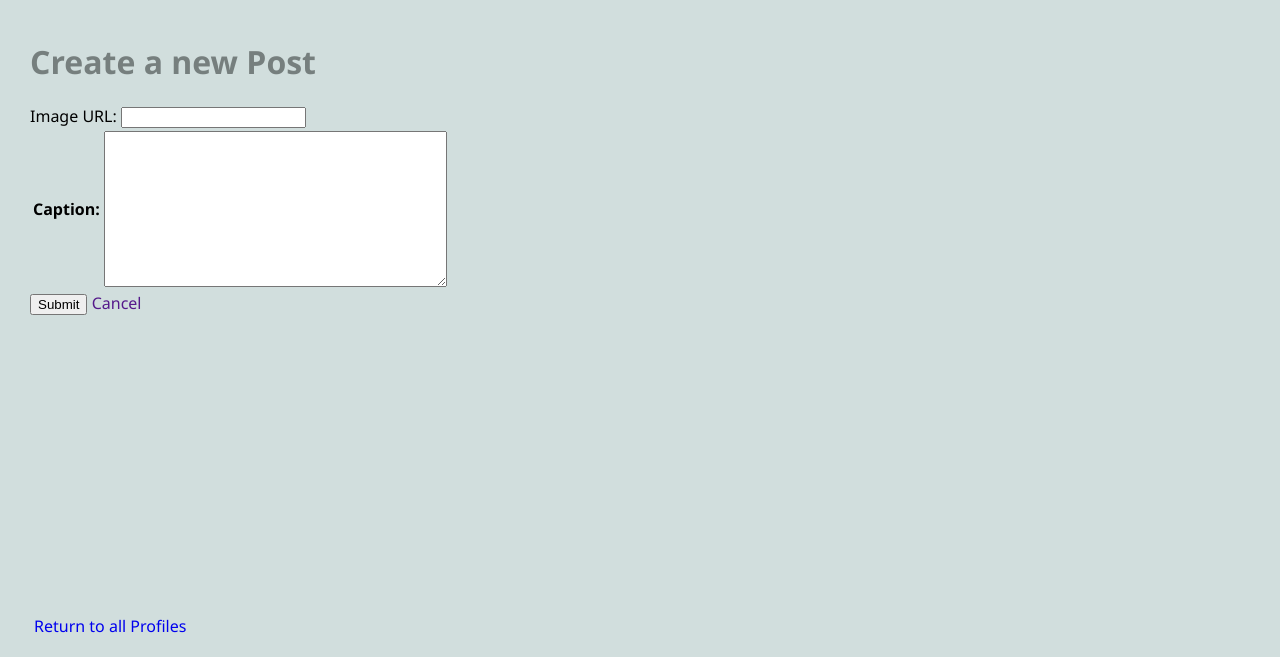
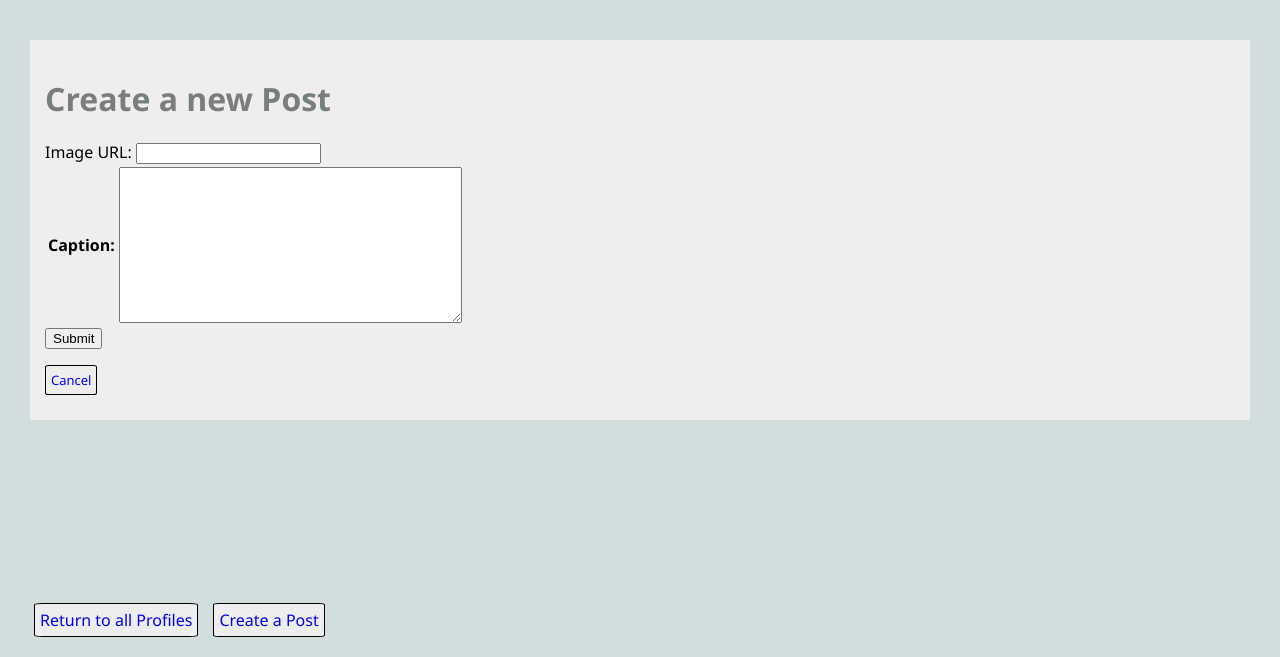
Before and after one commit to codyheadings/cs412, a Django app: page /mini_insta/profile/1/create_post in a window 1280 px wide. Shown: the part 143-800 px from the top of the page. Run offline with Django 5.2, Linux system fonts and the light colour scheme; data comes from the database, SQL or seed files in the repository; both versions use the stored data as it was after the commit; lists and menus that the app fills with data are empty.

Commit message:
Finished logic of creating posts.

```diff
--- a/mini_insta/models.py
+++ b/mini_insta/models.py
@@ -40,6 +40,10 @@
         '''Return a string representation of this Profile object.'''
         return f'Post by {self.profile} at {self.timestamp}'
 
+    def get_absolute_url(self):
+        """Return a URL to display one instance of this model."""
+        return reverse('show_post', kwargs={'pk': self.pk})
+
     def has_photos(self):
         """Return true if post has photos, false otherwise"""
         photos = Photo.objects.filter(post=self)
--- a/mini_insta/templates/mini_insta/base.html
+++ b/mini_insta/templates/mini_insta/base.html
@@ -22,7 +22,12 @@
         {% endblock %}
 
         <footer>
-            <p><a href="{% url 'show_all_profiles' %}">Return to all Profiles</a></p>
+            <div  class="footer-wrapper">
+                <p><a href="{% url 'show_all_profiles' %}">Return to all Profiles</a></p>
+                {% if profile %}
+                <p><a href="{% url 'create_post' profile.pk%}">Create a Post</a></p>
+                {% endif %}
+            </div>
         </footer>
     </body>
 </html>
--- a/mini_insta/templates/mini_insta/create_post_form.html
+++ b/mini_insta/templates/mini_insta/create_post_form.html
@@ -4,6 +4,8 @@
  {% extends 'mini_insta/base.html' %}
 {% block content %}
 
+<div class="grid-container">
+    <div>
         <h1>Create a new Post</h1>
         <!-- display the HTML form -->
         <form action="{% url 'create_post' profile.pk %}" method="POST">
@@ -11,12 +13,19 @@
             <table>
                 {{form.as_table}}
                 <tr>
-            <label>Image URL: <input type="text" name="image_url"></label>
+                    <label>
+                        Image URL: <input type="text" name="image_url">
+                    </label>
                 </tr>
             </table>
 
             <input type="submit" name="submit" value="Submit">
-    <a href="">Cancel</a> <!-- TODO: return to previous page -->
+            <br><br>
+            <a href="{% url 'show_profile' profile.pk %}" class="cancel">
+                Cancel
+            </a>
         </form>
+    </div>
+</div>
 
 {% endblock %}
--- a/mini_insta/templates/mini_insta/show_post.html
+++ b/mini_insta/templates/mini_insta/show_post.html
@@ -18,7 +18,8 @@
 
         {% else %}
         <tr>
-            <img src="../media/NoImage.png" alt="No Image" class="postpic">
+            <img src="https://cs-webapps.bu.edu/codyh/media/NoImage.png"
+            alt="No Image" class="postpic-noimage">
         </tr>
         {% endif %}
     </div>
--- a/mini_insta/templates/mini_insta/show_profile.html
+++ b/mini_insta/templates/mini_insta/show_profile.html
@@ -46,7 +46,7 @@
                 </a>
                 {% else %}
                 <a href="{% url 'show_post' post.pk %}">
-                    <img src="../media/NoImage.png" alt="No Image"
+                    <img src="https://cs-webapps.bu.edu/codyh/media/NoImage.png" alt="No Image"
                     class="post-thumbnail">
                 </a>
                 {% endif %}
--- a/mini_insta/views.py
+++ b/mini_insta/views.py
@@ -31,8 +31,7 @@
     context_object_name = 'post'
 
 class CreatePostView(CreateView):
-    '''A view to create a new comment and save it to the database.'''
-
+    '''A view to create a new post and save it to the database.'''
 
     form_class = CreatePostForm
     template_name = "mini_insta/create_post_form.html"
--- a/static/styles-mini_insta.css
+++ b/static/styles-mini_insta.css
@@ -65,13 +65,40 @@
     margin: 5px auto;
 }
 
+.footer-wrapper {
+    display: flex;
+    flex-direction: row;
+}
+
+.footer-wrapper p {
+    padding: 5px;
+    border: black solid 1px;
+    background-color:  #eee;
+    border-radius: 5%;
+    margin-right: 15px;
+}
+
+.cancel {
+    padding: 5px;
+    border: black solid 1px;
+    background-color:  #eee;
+    border-radius: 7%;
+    margin-right: 15px;
+    font-size: small;
+}
+
 .postpic {
     width: 586px;
     padding: 7px;
 }
 
+.postpic-noimage {
+    width: 250px;
+    padding: 7px;
+}
+
 .post-thumbnail {
-    width: 250px;
+    width: 100%;
     padding: 3px;
 }
 
```
Also changed, not shown: db.sqlite3. Lines whose indentation alone changed are shown as unchanged.
